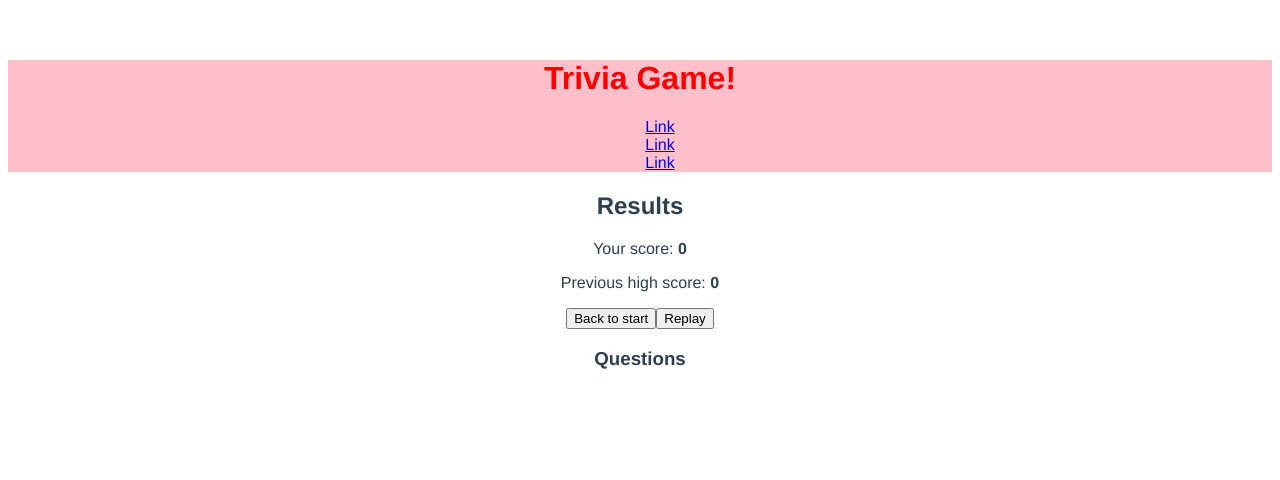
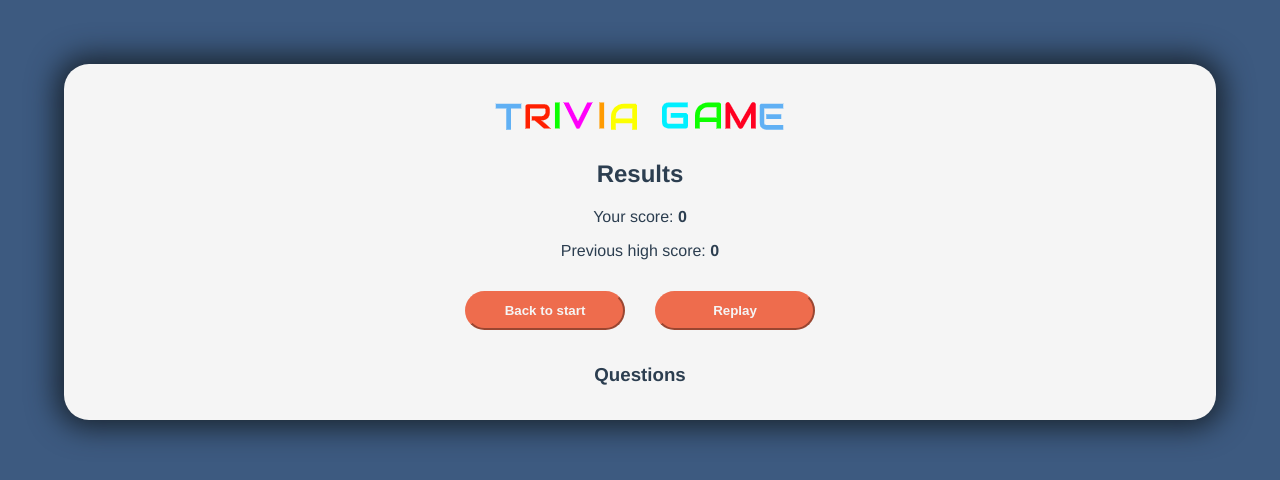
Before and after one commit to omareltokhy/vue-trivia-game, a Vue app: page /#/result in a window 1280 px wide. Shown: the top 480 px of the page. Built offline with nearby package versions, Linux system fonts and the light colour scheme.

Commit message:
Edit: Styling with css

```diff
--- a/src/App.vue
+++ b/src/App.vue
@@ -1,7 +1,11 @@
 <template>
-  <div id="app">
-    <Header />
-    <router-view></router-view>
+  <div class="app">
+    <div class="app-container">
+      <div class="content">
+        <Header />
+        <router-view></router-view>
+      </div>
+  </div>
   </div>
 </template>
 
@@ -28,12 +32,49 @@ export default {
     position: fixed;
     text-align: center;
   }
-#app {
+.app {
   font-family: Avenir, Helvetica, Arial, sans-serif;
   -webkit-font-smoothing: antialiased;
   -moz-osx-font-smoothing: grayscale;
   text-align: center;
   color: #2c3e50;
-  margin-top: 60px;
+  background-color :#3d5a80;
+  width: 100%;
+  height: 100% auto;
+  min-height: 100%;
+  position: absolute;
+  top:0;
+  right: 0;
+  bottom: 0 auto;
+  left: 0;
+  display: block;
+  text-decoration: none;
+}
+.app-container{
+  background-color: whitesmoke;
+  padding: 3rem auto;
+  margin: 4rem;
+  border-radius: 25px;
+  box-shadow: 0 0 1.8rem 0.5rem #1a2530;
+  display: flex;
+  justify-content: center;
+  align-items: stretch;
+}
+.content{
+  margin:1rem;
+}
+template{
+  width:100%;
+  height: 100%;
+}
+
+button{
+  border-radius: 25px;
+  border-color: #ee6c4d;
+  background-color: #ee6c4d;
+  padding: 10px;
+  margin: 15px;
+  width: 10rem;
+  color: whitesmoke;
 }
 </style>
--- a/src/components/Header/Header.vue
+++ b/src/components/Header/Header.vue
@@ -1,11 +1,10 @@
 <template>
-  <div class="header">
-    <h1 id="title">Trivia Game!</h1>
-    <ul>
-      <li><router-link to="/start">Link</router-link></li>
-      <li><router-link to="/questions">Link</router-link></li>
-      <li><router-link to="/result">Link</router-link></li>
-    </ul>
+<div class = "header">
+  <div class="inner-header">
+    <div class = "container">
+      <img src = "@/assets/triviagamelogo.png" alt = "TRIVIA GAME">
+    </div>
+  </div>
   </div>
 </template>
 
@@ -16,17 +15,39 @@ export default {
 </script>
 
 <style scoped>
-.header {
-  background-color: pink;
-  margin: 0;
-  top: 0;
-  width: 100%;
-  position: relative;
+#title{
+  color: #e76f51;
 }
-#title {
-  color: red;
+img{
+  margin-top: 1rem;
 }
-li {
-  list-style: none;
+/*.header{
+    background-color: #222831;
+    width: 100%;
+    height: 120px;
+    display: block;
 }
+
+.inner-header{
+    width: 70%;
+    height: 100%;
+    display: block;
+    margin: 0 auto;
+}
+
+.container{
+    height: 100%;
+    width: auto;
+    margin: auto;
+    display: table;
+}
+
+.container h1{
+    color: #EEEEEE;
+    height: 100%;
+    display: table-cell;
+    vertical-align: middle;
+    font-size: 32px;
+    font-weight: 100;
+}*/
 </style>
--- a/src/components/Questions/Questions.vue
+++ b/src/components/Questions/Questions.vue
@@ -1,8 +1,8 @@
 <template>
   <div>
-    <span>Question {{currentQuestionIndex + 1}} / {{questions.length}} </span>
+    <span id = "questionCount">Question {{currentQuestionIndex + 1}} / {{questions.length}} </span>
     <h2 v-html="currentQuestion.question"></h2>
-    <button v-html="answer"
+    <button class = "answer" v-html="answer"
       @click="answerSelected(answer)"
       v-for="answer in currentAnswers"
       :key="answer"
@@ -83,4 +83,13 @@ export default {
 </script>
 
 <style scoped>
+.answer{
+  width: 80%;
+  font-size: 16px;
+  font-weight: 900;
+  margin:10px;
+}
+.questionCount{
+  font-weight: 700;
+}
 </style>
--- a/src/components/Result/Result.vue
+++ b/src/components/Result/Result.vue
@@ -9,8 +9,8 @@
     <p>Your score: <span class="score">{{score}}</span></p>
     <p>Previous high score: <span class="score">{{previousHighscore}}</span></p>
 
-    <button @click="onStart">Back to start</button>
-    <button @click="onReplay">Replay</button>
+    <button class= "resultPageButton" @click="onStart">Back to start</button>
+    <button class= "resultPageButton" @click="onReplay">Replay</button>
 
     <div>
       <h3>Questions</h3>
@@ -24,7 +24,7 @@
         <p>Your answer: <span v-html="question.user_answer"></span></p>
 
         <span v-if="question.correct_answer == question.user_answer"> Correct! +10</span>
-        <p v-else>Correct answer: {{question.correct_answer}}</p>
+        <span v-else>Correct answer: {{question.correct_answer}}</span>
       </li>
     </ul>
     </div>
@@ -95,4 +95,17 @@ export default {
   .score {
     font-weight: bold;
   }
+  .resultPageButton{
+    font-weight:700;
+  }
+  h2, h3{
+    font-weight: 900;
+  }
+ li{
+    border: 3px solid #3d5a80;
+    border-radius: 25px;
+    margin: 10px;
+    padding: 10px;
+    width: 700px;
+  }
 </style>
--- a/src/components/Start/Settings.vue
+++ b/src/components/Start/Settings.vue
@@ -40,7 +40,7 @@
     />
 
     <label class="container-category"
-      >Category:
+      >Category:</label>
       <select @change="onCategoryChange">
         <option
           v-for="category in allCategories"
@@ -50,7 +50,6 @@
           {{ category.name }}
         </option>
       </select>
-    </label>
   </div>
 </template>
 
@@ -107,13 +106,35 @@ export default {
 </script>
 
 <style scope>
-.container-radio,
 .container-amount,
 .container-category {
   display: block;
-  margin: 10px 0 10px 0;
+  margin-top:15px;
+  border-radius: 25px;
+  padding: 5px;
 }
 .container-radio {
   cursor: pointer;
+  display: inline-flex;
+  align-items: center;
+  margin-left: 10px;
+  margin-top: 15px;
+}
+select{
+  border-radius: 25px;
+  border-width: 2px;
+  padding:5px;
+  border-color: red;
+}
+select:focus{
+  border-color: black;
+}
+input{
+  border-radius: 25px;
+  padding:5px;
+  border-color: red;
+}
+input:focus{
+  border-color: black;
 }
 </style>
--- a/src/components/Start/Start.vue
+++ b/src/components/Start/Start.vue
@@ -3,7 +3,7 @@
     <div class="loading" v-if="this.isLoading"> <img src="@/assets/loading.gif" alt=""> </div>
     <Username />
     <Settings />
-    <button @click="startTrivia">Start Trivia!</button>
+    <button class="start" @click="startTrivia">START TRIVIA</button>
   </div>
 </template>
 
@@ -50,6 +50,9 @@ export default {
 
 <style scoped>
 .trivia-start {
-  margin-top: 300px;
+  margin-top: 30px;
+}
+.start{
+  font-weight:900;
 }
 </style>
```
Also changed, not shown: src/assets/triviagamelogo.png (added).
